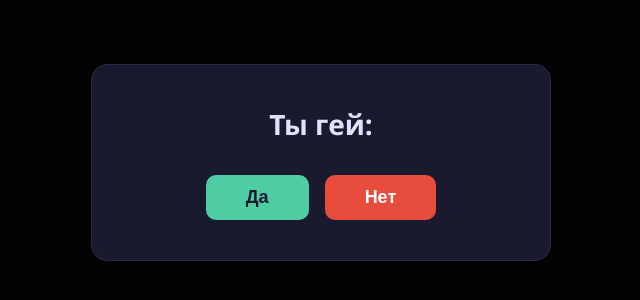
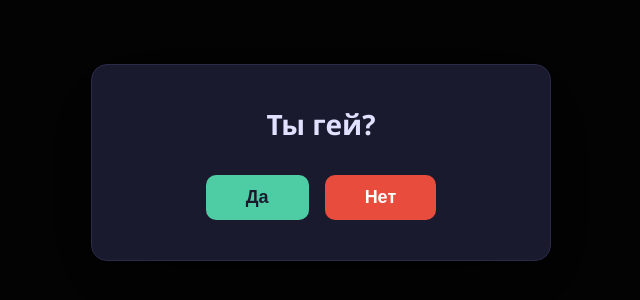
Before and after one commit to DanilGrebnev/gay, a plain HTML site: page index.html in a window 1280 px wide. Shown: the part 238-538 px from the top of the page, 319-959 px from the left. Drawn offline with Linux system fonts and the light colour scheme.

Commit message:
fix: correct question punctuation in modal

```diff
--- a/index.html
+++ b/index.html
@@ -155,7 +155,7 @@
     <div class="modal">
 
         <div id="step1" class="step active">
-            <div class="question">Ты гей:</div>
+            <div class="question">Ты гей?</div>
             <div class="buttons">
                 <button class="btn btn-yes" onclick="showStep('stepYes')">Да</button>
                 <button class="btn btn-no" onclick="showStep('step2')">Нет</button>
```
